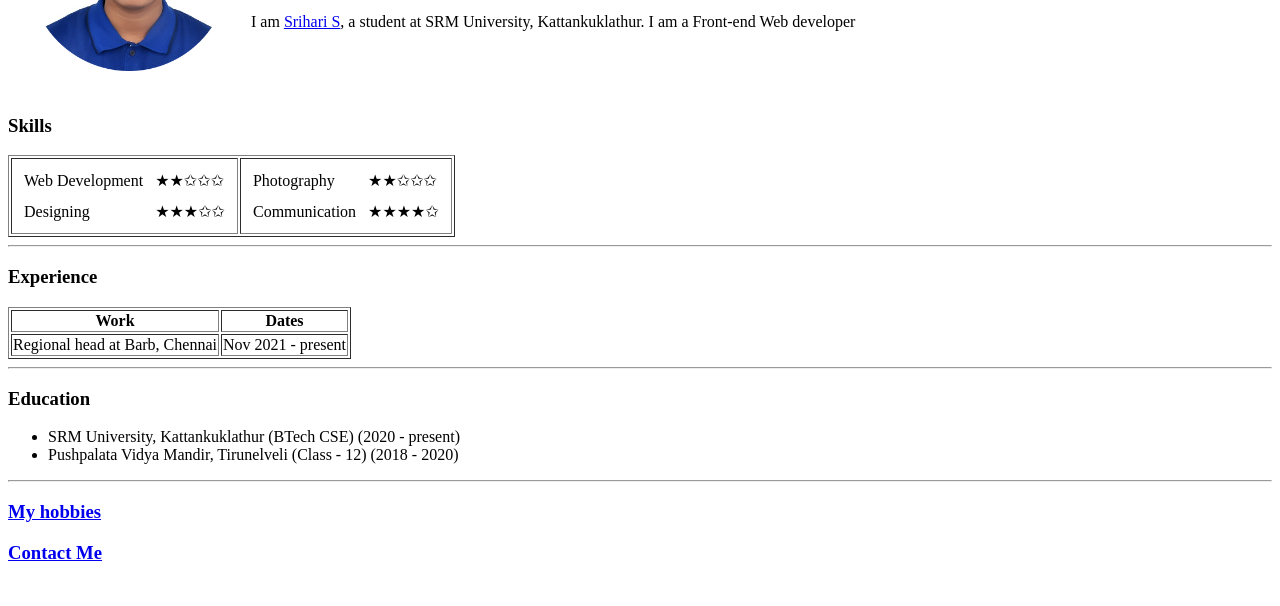
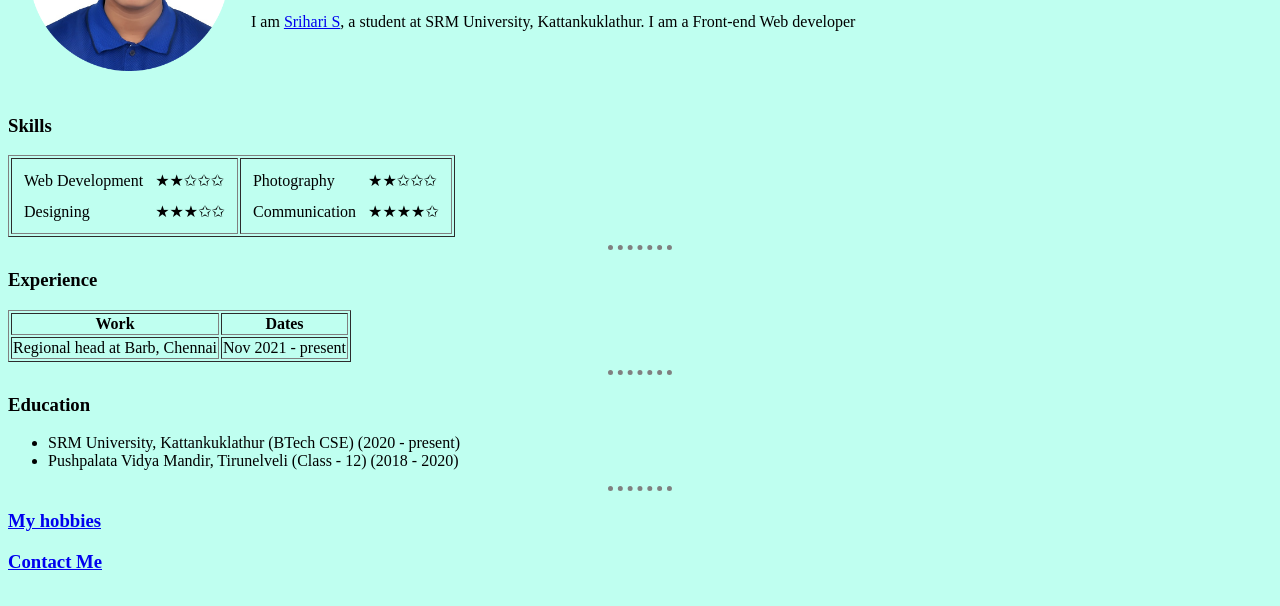
Before and after one commit to SSHSRN/MyPortfolio, a plain HTML site: page index.html in a window 1280 px wide. Shown: the part 158-764 px from the top of the page. Drawn offline with Linux system fonts and the light colour scheme.

Commit message:
added internal css

```diff
--- a/index.html
+++ b/index.html
@@ -5,6 +5,22 @@
     <meta http-equiv="X-UA-Compatible" content="IE=edge">
     <meta name="viewport" content="width=device-width, initial-scale=1.0">
     <title>My Portfolio</title>
+    <style>
+        body{
+            background-color: #BFFFF0;
+        }
+
+        hr{
+            /*border-style: dotted none none; Top border is dotted and the rest are none. */
+            border-style: none;
+            border-top-style: dotted;
+            border-color: gray;
+            border-width: 5px;
+            width: 5%;
+            /* height: 2px; */
+            /* background-color: white; */
+        }
+    </style>
 </head>
 <body>
     <table cellspacing = "20">
```
